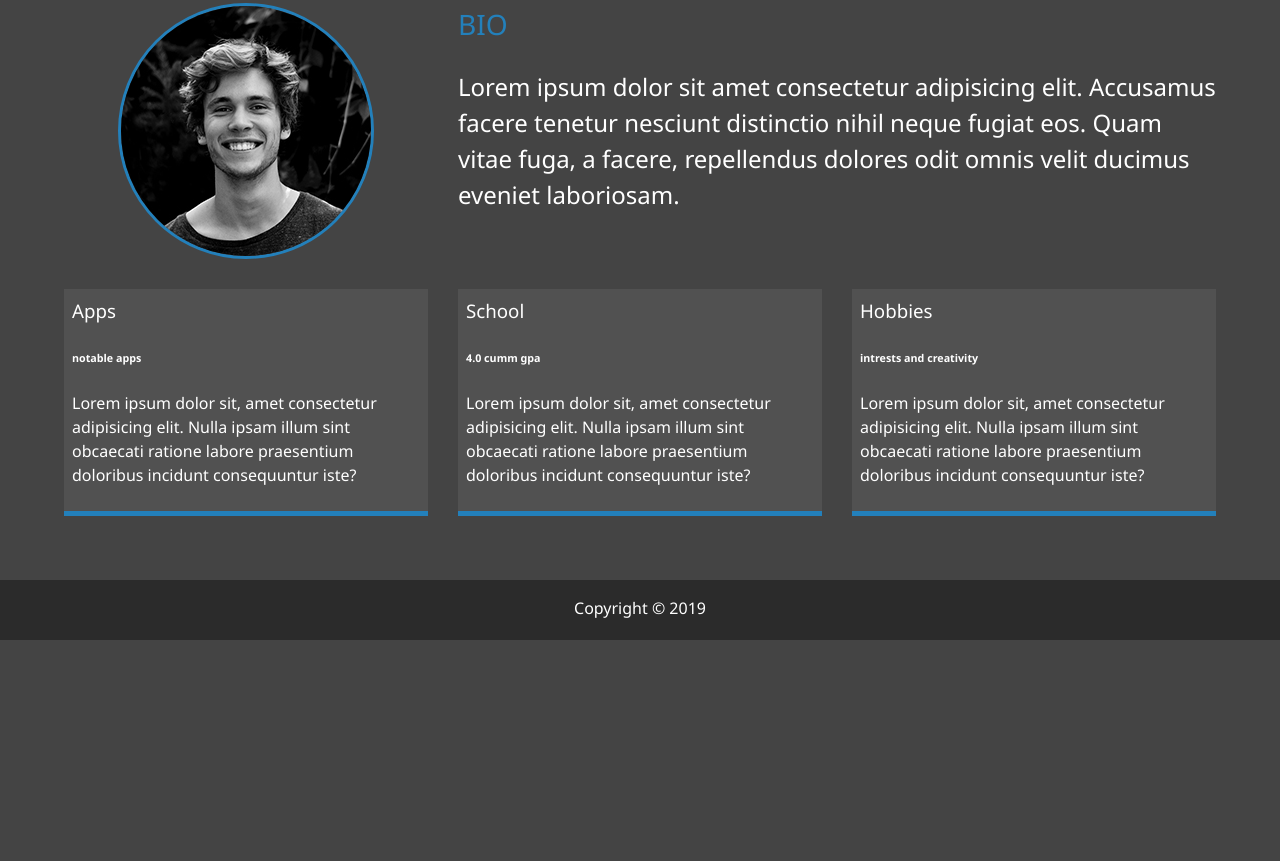
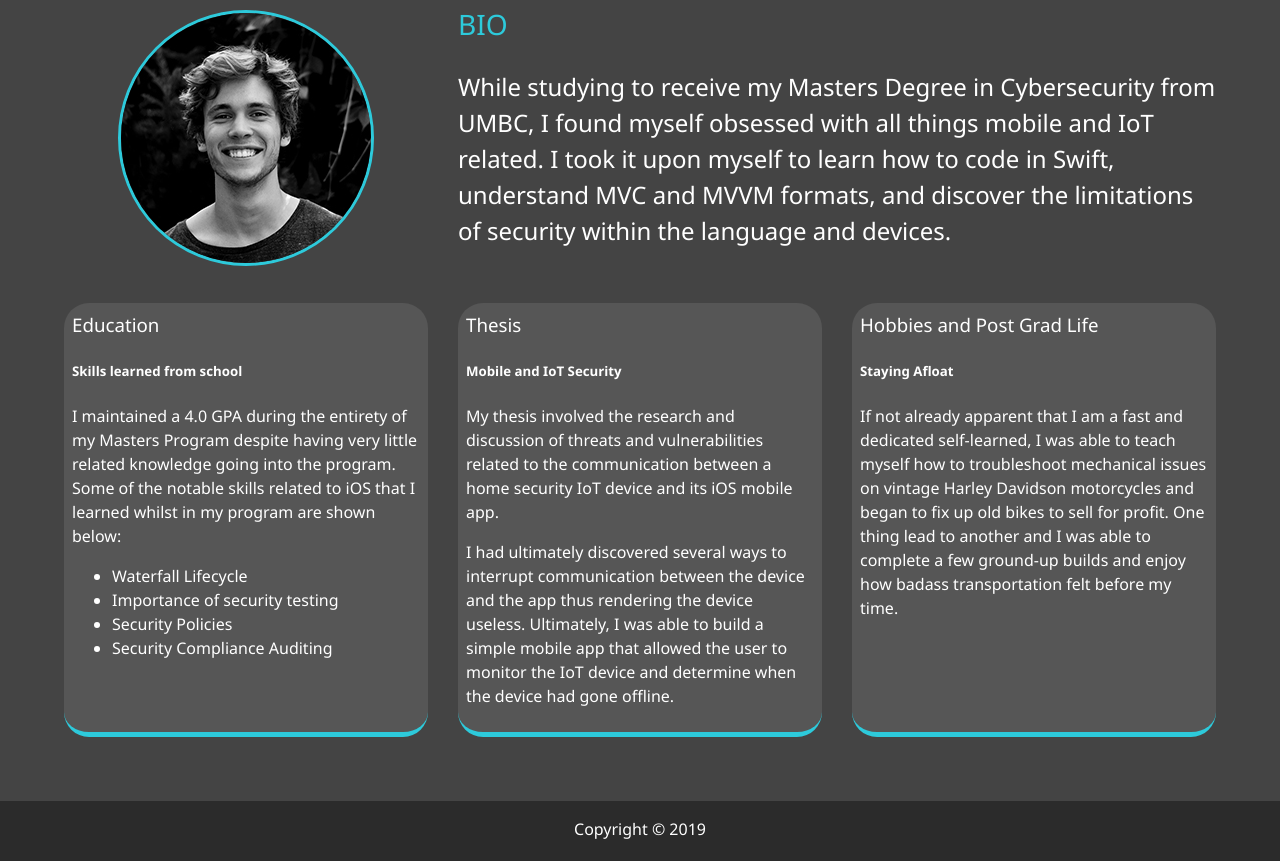
Before and after one commit to Joseph-Terman/portfolio, a website: page dist/about.html in a window 1280 px wide. Shown: the part 279-1140 px from the top of the page. Before the commit the page ends 919 px from the top, so only its background shows below. Drawn offline with Linux system fonts and the light colour scheme.

Commit message:
updated content

```diff
--- a/package.json
+++ b/package.json
@@ -3,12 +3,15 @@
   "version": "1.0.0",
   "description": "Responsive portfolio website",
   "main": "index.js",
+  "homepage": "https://Joseph-Terman.github.io/portfolio",
   "scripts": {
-    "sass": "node-sass -w scss/ -o dist/css/ --recursive"
+    "sass": "node-sass -w scss/ -o dist/css/ --recursive",
+    "deploy": "gh-pages -d dist"
   },
   "author": "Joseph Terman",
   "license": "ISC",
   "dependencies": {
+    "gh-pages": "^2.1.1",
     "node-sass": "^4.12.0"
   }
 }
--- a/scss/_config.scss
+++ b/scss/_config.scss
@@ -1,5 +1,5 @@
 $primary-color: #444;
-$secondary-color: #2380bb;
+$secondary-color: #2dcadb;
 $show-home-image: true;
 $home-image: url(../img/background.jpg);
 $background-opacity: 0.7;
--- a/scss/main.scss
+++ b/scss/main.scss
@@ -96,18 +96,21 @@ main {
 
   .job-1 {
     grid-area: job1;
+    border-radius: 25px;
   }
 
   .job-2 {
     grid-area: job2;
+    border-radius: 25px;
   }
 
   .job-3 {
     grid-area: job3;
+    border-radius: 25px;
   }
 
   .job {
-    background: lighten($primary-color, 5);
+    background: lighten($primary-color, 7);
     padding: 0.5rem;
     border-bottom: $secondary-color 5px solid;
   }
```
Also changed, not shown: dist/about.html, dist/css/main.css, dist/img/projects/Ping.jpg (added), dist/img/projects/TodoList.jpg (added), dist/index.html, dist/work.html, 4 other files.
